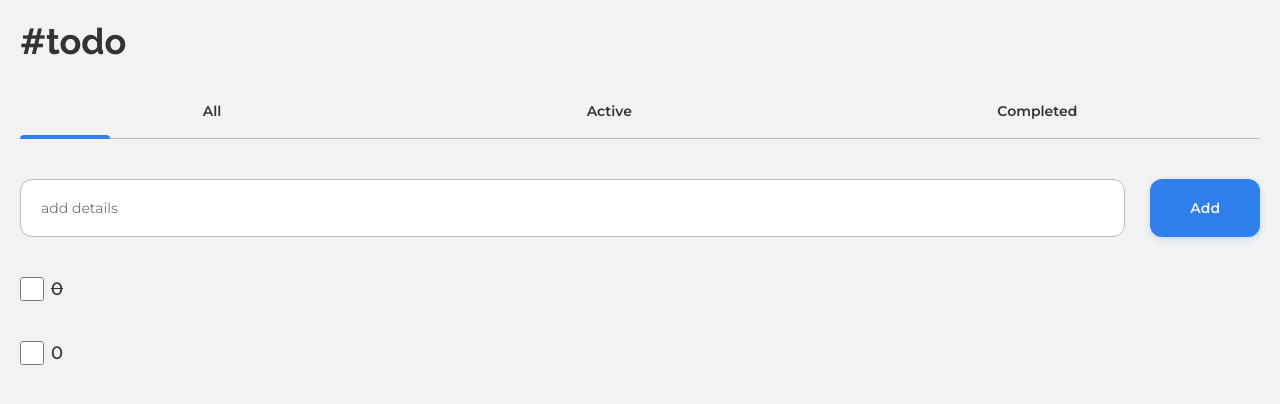
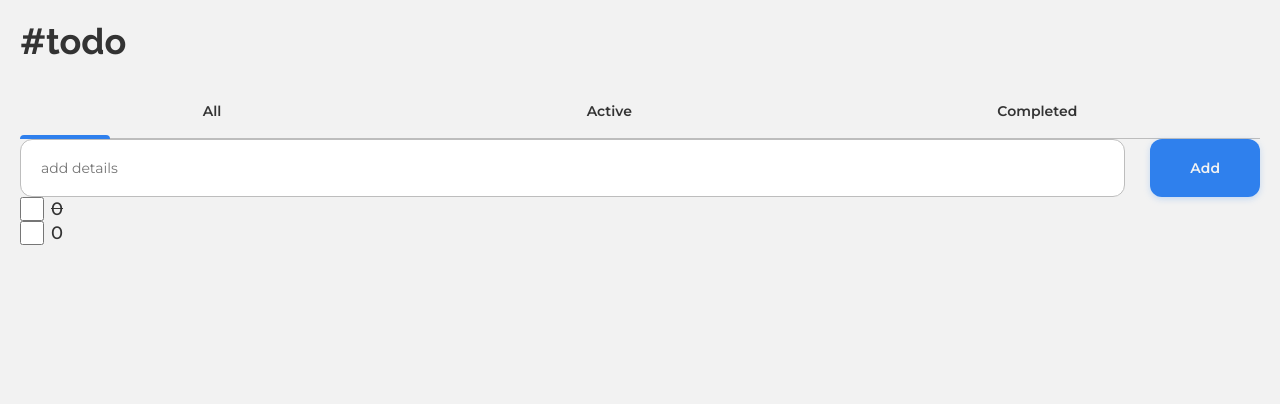
Before and after one commit to MinsterRobin/vue-todolist, a Vue app: page / in a window 1280 px wide. Shown: the top 404 px of the page. Built offline with nearby package versions, Linux system fonts and the light colour scheme.

Commit message:
+ TodoList.vue

```diff
--- a/src/components/atoms/Checkbox.vue
+++ b/src/components/atoms/Checkbox.vue
@@ -4,7 +4,7 @@
 
 <script>
     export default {
-        name: "Checkbox"
+        name: "Checkbox",
     }
 </script>
 
--- /dev/null
+++ b/src/components/organisms/TodoList.vue
@@ -0,0 +1,26 @@
+<template>
+    <div class="todolist">
+        <TabsBar />
+        <TaskAdder/>
+        <Task task-text="C'est une tâche" :checked="true"/>
+        <Task task-text="C'est une tâche" :checked="false"/>
+    </div>
+</template>
+
+<script>
+    import TabsBar from "@/components/molecules/TabsBar";
+    import TaskAdder from "@/components/molecules/TaskAdder";
+    import Task from "@/components/molecules/Task";
+    export default {
+        name: "TodoList",
+        components: {Task, TaskAdder, TabsBar}
+    }
+</script>
+
+<style lang="scss" scoped>
+    .todolist {
+        display: flex;
+        flex-direction: column;
+        width: 100%;
+    }
+</style>
--- a/src/views/ViewTodoList.vue
+++ b/src/views/ViewTodoList.vue
@@ -1,22 +1,17 @@
 <template>
     <div class="test">
         <H1>#todo</H1>
-        <TabsBar />
-        <TaskAdder/>
-        <Task task-text="C'est une tâche" :checked="true"/>
-        <Task task-text="C'est une tâche" :checked="false"/>
+        <TodoList />
     </div>
 
 </template>
 
 <script>
     import H1 from "@/components/atoms/H1";
-    import TabsBar from "@/components/molecules/TabsBar";
-    import Task from "@/components/molecules/Task";
-    import TaskAdder from "@/components/molecules/TaskAdder";
+    import TodoList from "@/components/organisms/TodoList";
     export default {
         name: "ViewTodoList",
-        components: {TaskAdder, Task, TabsBar, H1}
+        components: {TodoList, H1}
     }
 </script>
 
```
